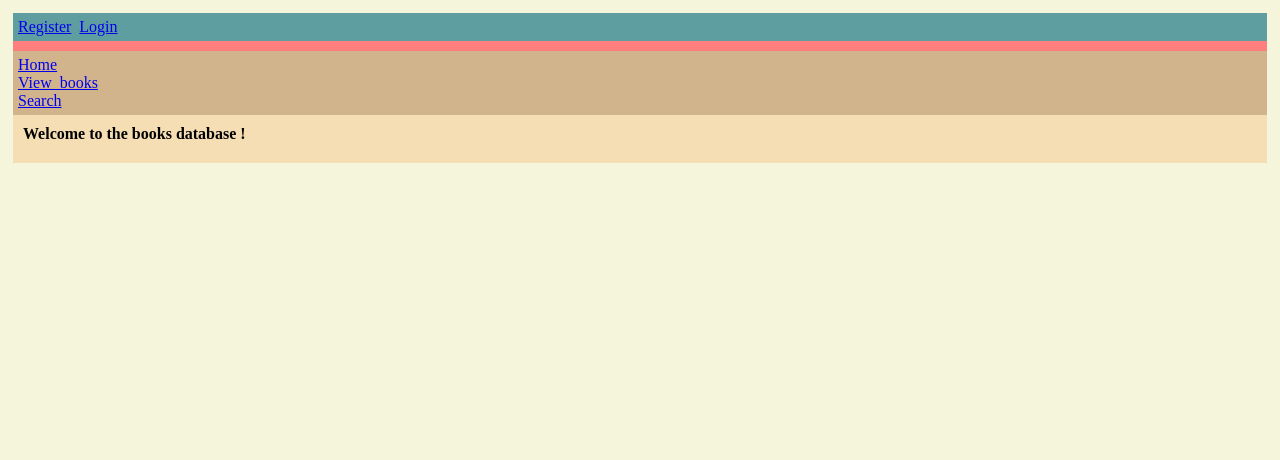
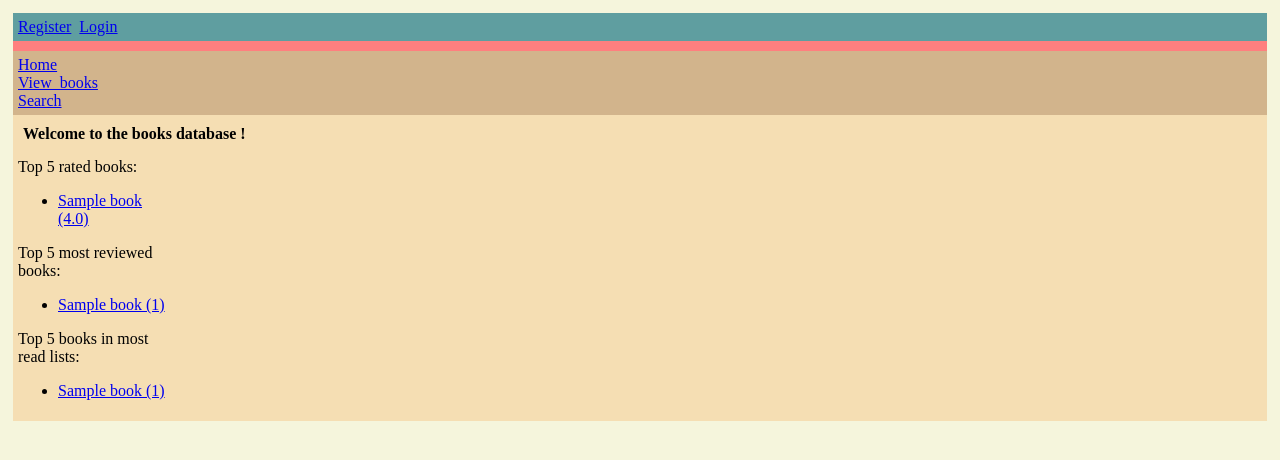
Before and after one commit to MariusMphy/book_system, a Flask app: page / in a window 1280 px wide. Shown: the top 460 px of the page. Run offline with Flask 3, Linux system fonts and the light colour scheme; tables that the repository leaves empty hold one stand-in row (values such as "Sample post").

Commit message:
added recommendations to home

```diff
--- a/book_system_project/routes.py
+++ b/book_system_project/routes.py
@@ -14,14 +14,52 @@ from book_system_project.media.books66 import books_list
 import json
 import os
 
+
 @login_manager.user_loader
 def load_user(user_id):
     return User.query.get(int(user_id))
 
 
+def paginate(data):
+    page = request.args.get('page', 1, type=int)
+    per_page = 20
+    start = (page - 1) * per_page
+    end = start + per_page
+
+    paginated_items = data[start:end]
+
+    total_pages = (len(data) + per_page - 1) // per_page
+
+    return render_template('index.html', items=paginated_items, page=page, total_pages=total_pages)
+
+
 @app.route("/")
 def home():
-    return render_template("base.html")
+    books = Book.query.all()
+    books_with_avg_rating = [(book, book.avg_rating) for book in books if book.avg_rating is not None]
+    top5_books = sorted(books_with_avg_rating, key=lambda x: x[1], reverse=True)[:5]
+
+    books_with_review_count = [(book, len(Review.query.filter_by(book_id=book.id).all())) for book in books]
+    top_reviewed_books = sorted(books_with_review_count, key=lambda x: x[1], reverse=True)[:5]
+
+    books_with_read_list_count = [(book, len(ToRead.query.filter_by(book_id=book.id).all())) for book in books]
+    top_read_listed_books = sorted(books_with_read_list_count, key=lambda x: x[1], reverse=True)[:100]
+
+    return render_template("base.html", top5_books=top5_books, top_reviewed_books=top_reviewed_books,
+                           top_read_listed_books=top_read_listed_books)
+
+
+# @app.route("/index")
+# def index():
+#     books = Book.query.all()
+#     books_with_avg_rating = [(book, book.avg_rating) for book in books if book.avg_rating is not None]
+#
+#     top5_books = sorted(books_with_avg_rating, key=lambda x: x[1], reverse=True)[:5]
+#     print(top5_books)
+#     for book, rating in top5_books:
+#         print(book.title, rating)
+#
+#     return render_template("index.html", top5_books=top5_books)
 
 
 @app.route("/profile")
--- a/book_system_project/templates/base.html
+++ b/book_system_project/templates/base.html
@@ -70,6 +70,30 @@
 
 <div class="content">
 {% block content %}
+    <div>
+        Top 5 rated books:
+        <ul>
+        {% for book, rating in top5_books %}
+            <li><a href="{{ url_for('book_details', book_id=book.id) }}">{{ book.title }} ({{ rating }})</a></li>
+        {% endfor %}
+        </ul>
+    </div>
+    <div>
+        Top 5 most reviewed books:
+        <ul>
+        {% for book, review in top_reviewed_books %}
+            <li><a href="{{ url_for('book_details', book_id=book.id) }}">{{ book.title }} ({{ review }})</a></li>
+        {% endfor %}
+        </ul>
+    </div>
+    <div>
+        Top 5 books in most read lists:
+        <ul>
+        {% for book, read_listed in top_read_listed_books %}
+            <li><a href="{{ url_for('book_details', book_id=book.id) }}">{{ book.title }} ({{ read_listed }})</a></li>
+        {% endfor %}
+        </ul>
+    </div>
 {% endblock %}
 </div>
 </body>
```
Also changed, not shown: book_system_project/media/search_results.json (added, +83 -0 lines), book_system_project/templates/index.html (added, +10 -0 lines).
